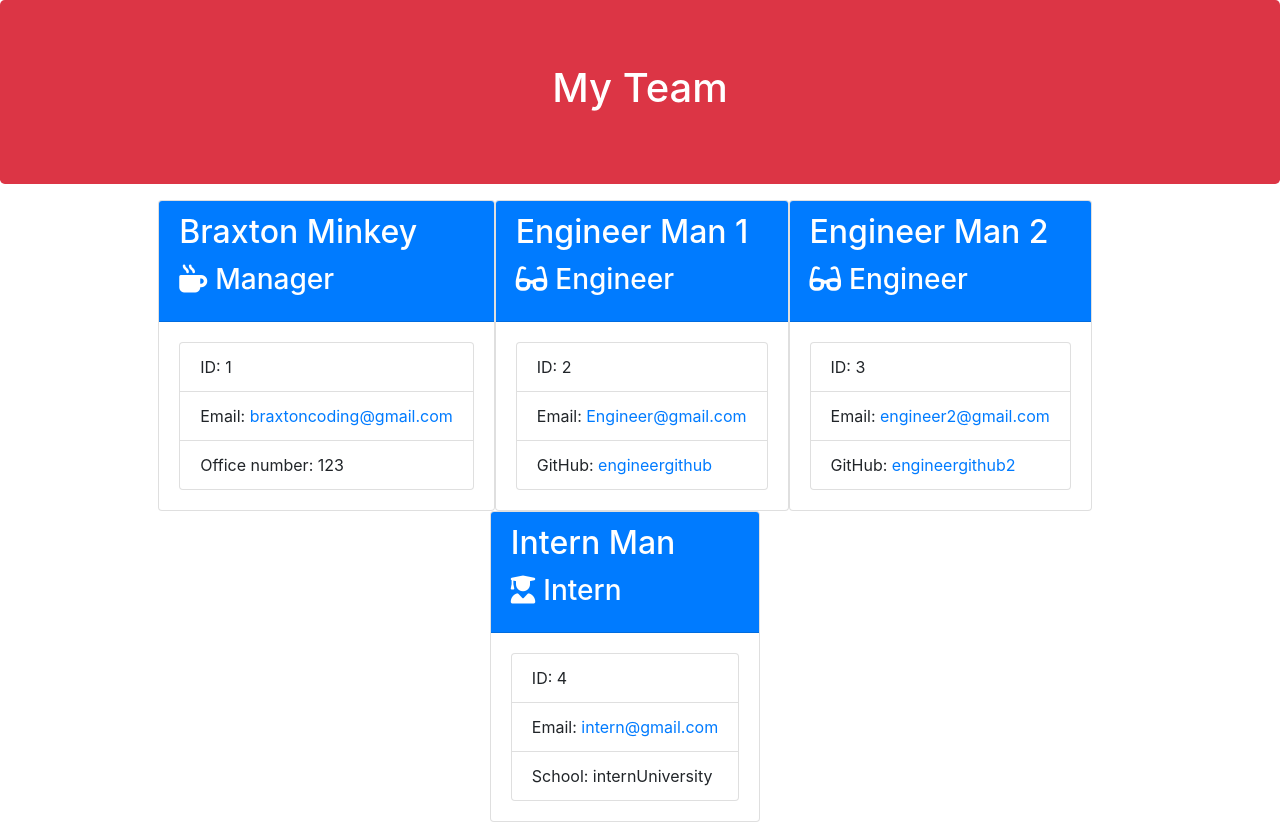
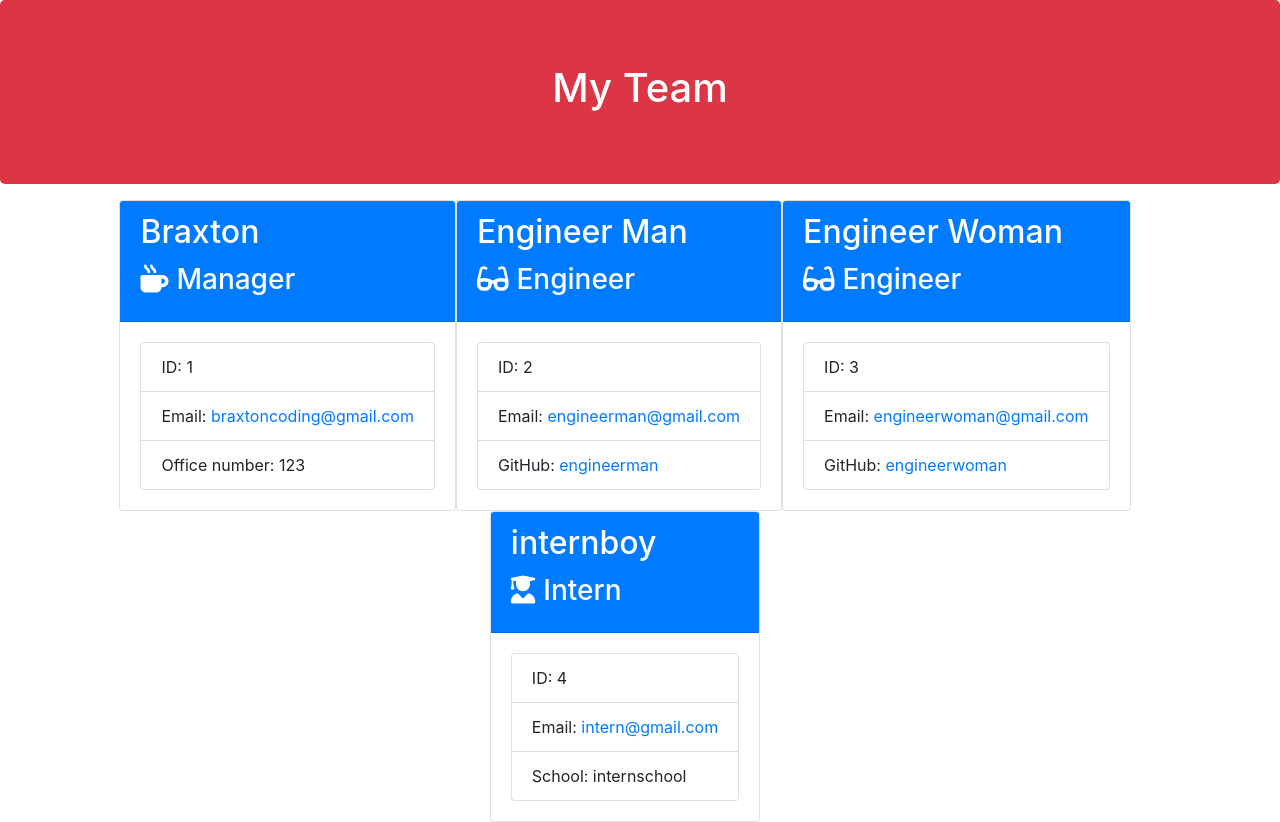
Before and after one commit to BrackyM/UCBC10_TeamProfileGenerator, a website: page index.html in a window 1280 px wide. Drawn offline with nearby package versions, Linux system fonts and the light colour scheme.

Commit message:
Created the testing folder and the four tests required for each employee type using Jest

```diff
--- a/index.html
+++ b/index.html
@@ -1,3 +1,4 @@
+
 <!DOCTYPE html>
 <html lang="en">
 <head>
@@ -5,13 +6,9 @@
     <meta name="viewport" content="width=device-width, initial-scale=1.0" />
     <meta http-equiv="X-UA-Compatible" content="ie=edge" />
     <title>My Team</title>
-    <link
-      rel="stylesheet"
-      href="https://stackpath.bootstrapcdn.com/bootstrap/4.3.1/css/bootstrap.min.css"
-      integrity="sha384-ggOyR0iXCbMQv3Xipma34MD+dH/1fQ784/j6cY/iJTQUOhcWr7x9JvoRxT2MZw1T"
-      crossorigin="anonymous"
-    />
-    <link rel="stylesheet" href="style.css" />
+    <link rel="stylesheet" href="https://stackpath.bootstrapcdn.com/bootstrap/4.3.1/css/bootstrap.min.css"
+        integrity="sha384-ggOyR0iXCbMQv3Xipma34MD+dH/1fQ784/j6cY/iJTQUOhcWr7x9JvoRxT2MZw1T" crossorigin="anonymous">
+    <link rel="stylesheet" href="style.css">
     <script src="https://kit.fontawesome.com/c502137733.js"></script>
 </head>
 <body>
@@ -25,22 +22,16 @@
     <div class="container">
         <div class="row">
             <div class="row team-area col-12 d-flex justify-content-center">
+
 <div class="card employee-card">
     <div class="card-header bg-primary text-white">
-              <h2 class="card-title">Braxton Minkey</h2>
-              <h3 class="card-title">
-                <i class="fas fa-mug-hot mr-2"></i>Manager
-              </h3>
+        <h2 class="card-title">Braxton</h2>
+        <h3 class="card-title"><i class="fas fa-mug-hot mr-2"></i>Manager</h3>
     </div>
     <div class="card-body">
         <ul class="list-group">
-                <li class="list-group-item">ID: 1</li>
-                <li class="list-group-item">
-                  Email:
-                  <a href="mailto:braxtoncoding@gmail.com"
-                    >braxtoncoding@gmail.com</a
-                  >
-                </li>
+            <li class="list-group-item">ID: 1 </li>
+            <li class="list-group-item">Email: <a href="mailto:braxtoncoding@gmail.com">braxtoncoding@gmail.com</a></li>
             <li class="list-group-item">Office number: 123</li>
         </ul>
     </div>
@@ -48,75 +39,46 @@
 
 <div class="card employee-card">
     <div class="card-header bg-primary text-white">
-              <h2 class="card-title">Engineer Man 1</h2>
-              <h3 class="card-title">
-                <i class="fas fa-glasses mr-2"></i>Engineer
-              </h3>
+        <h2 class="card-title">Engineer Man</h2>
+        <h3 class="card-title"><i class="fas fa-glasses mr-2"></i>Engineer</h3>
     </div>
     <div class="card-body">
         <ul class="list-group">
             <li class="list-group-item">ID: 2</li>
-                <li class="list-group-item">
-                  Email:
-                  <a href="mailto:Engineer@gmail.com">Engineer@gmail.com</a>
-                </li>
-                <li class="list-group-item">
-                  GitHub:
-                  <a
-                    href="https://github.com/engineergithub"
-                    target="_blank"
-                    rel="noopener noreferrer"
-                    >engineergithub</a
-                  >
-                </li>
+            <li class="list-group-item">Email: <a href="mailto:engineerman@gmail.com">engineerman@gmail.com</a></li>
+            <li class="list-group-item">GitHub: <a href="https://github.com/engineerman" target="_blank" rel="noopener noreferrer">engineerman</a></li>
         </ul>
     </div>
 </div>
 
 <div class="card employee-card">
     <div class="card-header bg-primary text-white">
-              <h2 class="card-title">Engineer Man 2</h2>
-              <h3 class="card-title">
-                <i class="fas fa-glasses mr-2"></i>Engineer
-              </h3>
+        <h2 class="card-title">Engineer Woman</h2>
+        <h3 class="card-title"><i class="fas fa-glasses mr-2"></i>Engineer</h3>
     </div>
     <div class="card-body">
         <ul class="list-group">
             <li class="list-group-item">ID: 3</li>
-                <li class="list-group-item">
-                  Email:
-                  <a href="mailto:engineer2@gmail.com">engineer2@gmail.com</a>
-                </li>
-                <li class="list-group-item">
-                  GitHub:
-                  <a
-                    href="https://github.com/engineergithub2"
-                    target="_blank"
-                    rel="noopener noreferrer"
-                    >engineergithub2</a
-                  >
-                </li>
+            <li class="list-group-item">Email: <a href="mailto:engineerwoman@gmail.com">engineerwoman@gmail.com</a></li>
+            <li class="list-group-item">GitHub: <a href="https://github.com/engineerwoman" target="_blank" rel="noopener noreferrer">engineerwoman</a></li>
         </ul>
     </div>
 </div>
 
 <div class="card employee-card">
     <div class="card-header bg-primary text-white">
-              <h2 class="card-title">Intern Man</h2>
-              <h3 class="card-title">
-                <i class="fas fa-user-graduate mr-2"></i>Intern
-              </h3>
+        <h2 class="card-title">internboy</h2>
+        <h3 class="card-title"><i class="fas fa-user-graduate mr-2"></i>Intern</h3>
     </div>
     <div class="card-body">
         <ul class="list-group">
             <li class="list-group-item">ID: 4</li>
-                <li class="list-group-item">
-                  Email: <a href="mailto:intern@gmail.com">intern@gmail.com</a>
-                </li>
-                <li class="list-group-item">School: internUniversity</li>
+            <li class="list-group-item">Email: <a href="mailto:intern@gmail.com">intern@gmail.com</a></li>
+            <li class="list-group-item">School: internschool</li>
         </ul>
     </div>
 </div>
+
             </div>
         </div>
     </div>
--- a/package.json
+++ b/package.json
@@ -8,7 +8,7 @@
   },
   "scripts": {
     "start": "node index.js",
-    "test": "echo \"Error: no test specified\" && exit 1"
+    "test": "jest"
   },
   "repository": {
     "type": "git",
@@ -22,7 +22,9 @@
   "homepage": "https://github.com/BrackyM/UCBC10_TeamProfileGenerator#readme",
   "dependencies": {
     "inquirer": "^8.2.4",
-    "jest": "^29.1.2",
     "requirer": "^0.0.4"
+  },
+  "devDependencies": {
+    "jest": "^29.3.1"
   }
 }
```
Also changed, not shown: __tests__/Employee.test.js (added, +11 -0 lines), __tests__/Engineer.test.js (added, +11 -0 lines), __tests__/Intern.test.js (added, +11 -0 lines), __tests__/Manager.test.js (added, +11 -0 lines), 1 other file. Lines whose indentation alone changed are shown as unchanged.
